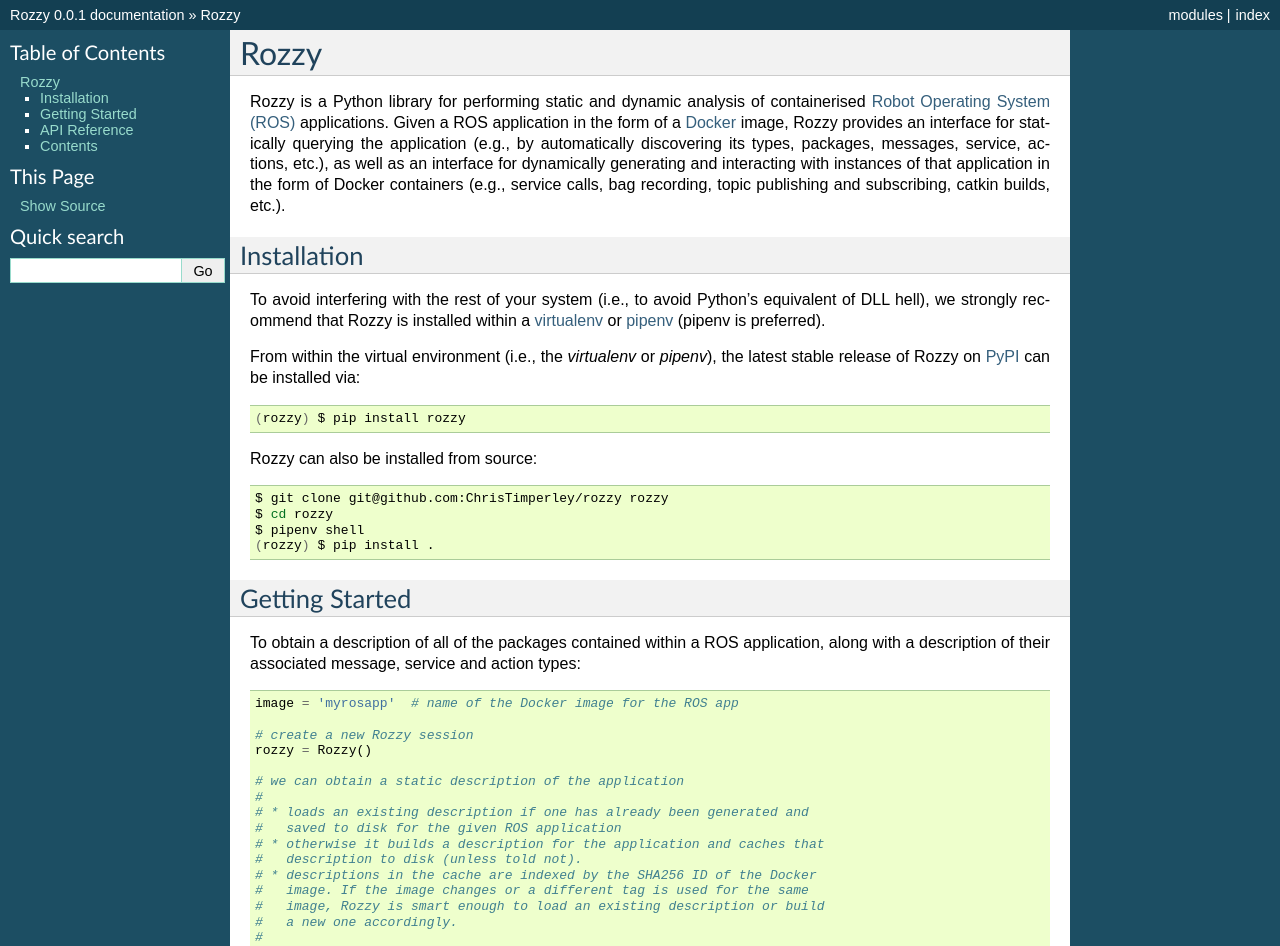
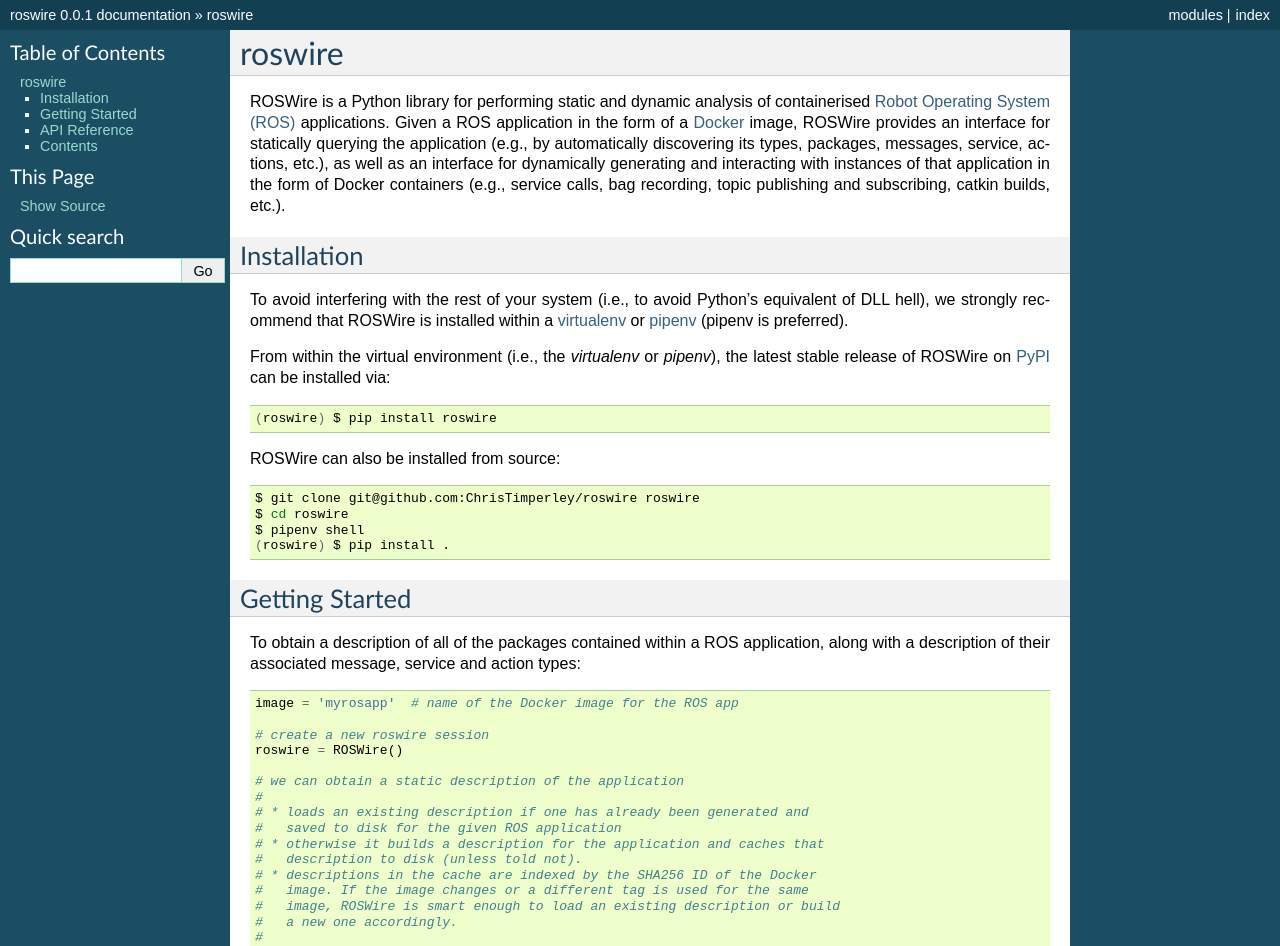
Before and after one commit to cmu-rss-lab/roswire, a Sphinx documentation site: the page built from docs/index.rst, in a window 1280 px wide and 1400 px high. Shown: the top 946 px of the window. Built offline with Sphinx 7.4.7, drawn with Linux system fonts in a browser that asks for light colours; the version number is read from the project's files by our own code; some of the changed text lies outside the part shown.

Commit message:
updated docs

```diff
--- a/docs/conf.py
+++ b/docs/conf.py
@@ -14,19 +14,19 @@
 
 import os
 import sys
-import rozzy
+import roswire
 
 
 # -- Project information -----------------------------------------------------
 
-project = 'Rozzy'
+project = 'roswire'
 copyright = '2019, Christopher Steven Timperley'
 author = 'Christopher Steven Timperley'
 
 # The short X.Y version
-version = rozzy.__version__
+version = roswire.__version__
 # The full version, including alpha/beta/rc tags
-release = rozzy.__version__
+release = roswire.__version__
 
 
 # -- General configuration ---------------------------------------------------
@@ -110,7 +110,7 @@
 # -- Options for HTMLHelp output ---------------------------------------------
 
 # Output file base name for HTML help builder.
-htmlhelp_basename = 'Rozzydoc'
+htmlhelp_basename = 'roswiredoc'
 
 
 # -- Options for LaTeX output ------------------------------------------------
@@ -137,7 +137,7 @@
 # (source start file, target name, title,
 #  author, documentclass [howto, manual, or own class]).
 latex_documents = [
-    (master_doc, 'Rozzy.tex', 'Rozzy Documentation',
+    (master_doc, 'roswire.tex', 'ROSWire Documentation',
      'Christopher Steven Timperley', 'manual'),
 ]
 
@@ -147,7 +147,7 @@
 # One entry per manual page. List of tuples
 # (source start file, name, description, authors, manual section).
 man_pages = [
-    (master_doc, 'rozzy', 'Rozzy Documentation',
+    (master_doc, 'roswire', 'ROSWire Documentation',
      [author], 1)
 ]
 
@@ -158,8 +158,8 @@
 # (source start file, target name, title, author,
 #  dir menu entry, description, category)
 texinfo_documents = [
-    (master_doc, 'Rozzy', 'Rozzy Documentation',
-     author, 'Rozzy', 'One line description of project.',
+    (master_doc, 'ROSWire', 'ROSWire Documentation',
+     author, 'ROSWire', 'One line description of project.',
      'Miscellaneous'),
 ]
 
--- a/docs/index.rst
+++ b/docs/index.rst
@@ -1,12 +1,14 @@
-Rozzy
-=====
+.. -*-restructuredtext-*-
+
+roswire
+=======
 
 
-Rozzy is a Python library for performing static and dynamic analysis of
+ROSWire is a Python library for performing static and dynamic analysis of
 containerised `Robot Operating System (ROS) <https://ros.org>`_
 applications.
 Given a ROS application in the form of a `Docker <https://docker.org>`_
-image, Rozzy provides an interface for statically querying the application
+image, ROSWire provides an interface for statically querying the application
 (e.g., by automatically discovering its types, packages, messages, service,
 actions, etc.), as well as an interface for dynamically generating and
 interacting with instances of that application in the form of Docker
@@ -19,26 +21,26 @@
 
 To avoid interfering with the rest of your system (i.e., to avoid Python's
 equivalent of DLL hell), we strongly recommend that
-Rozzy is installed within a
+ROSWire is installed within a
 `virtualenv <https://virtualenv.pypa.io/en/latest/>`_ or
 `pipenv <https://pipenv.readthedocs.io/en/latest/>`_ (pipenv is preferred).
 
 From within the virtual environment (i.e., the `virtualenv` or `pipenv`),
-the latest stable release of Rozzy on `PyPI <https://pypi.org>`_
+the latest stable release of ROSWire on `PyPI <https://pypi.org>`_
 can be installed via:
 
 .. code:: shell
 
-   (rozzy) $ pip install rozzy
+   (roswire) $ pip install roswire
 
-Rozzy can also be installed from source:
+ROSWire can also be installed from source:
 
 .. code:: shell
 
-   $ git clone git@github.com:ChrisTimperley/rozzy rozzy
-   $ cd rozzy
+   $ git clone git@github.com:ChrisTimperley/roswire roswire
+   $ cd roswire
    $ pipenv shell
-   (rozzy) $ pip install .
+   (roswire) $ pip install .
 
 
 Getting Started
@@ -54,8 +56,8 @@
 
    image = 'myrosapp'  # name of the Docker image for the ROS app
 
-   # create a new Rozzy session
-   rozzy = Rozzy()
+   # create a new roswire session
+   roswire = ROSWire()
 
    # we can obtain a static description of the application
    #
@@ -65,21 +67,21 @@
    #   description to disk (unless told not).
    # * descriptions in the cache are indexed by the SHA256 ID of the Docker
    #   image. If the image changes or a different tag is used for the same
-   #   image, Rozzy is smart enough to load an existing description or build
+   #   image, ROSWire is smart enough to load an existing description or build
    #   a new one accordingly.
    #
-   description = rozzy.descriptions.load_or_build(image)
+   description = roswire.descriptions.load_or_build(image)
 
 
 API Reference
 -------------
 
 
-.. py:module:: rozzy
-.. autoclass:: Rozzy
+.. py:module:: roswire
+.. autoclass:: ROSWire
   :members:
 
-.. py:module:: rozzy.description
+.. py:module:: roswire.description
 .. autoclass:: SystemDescriptionManager()
   :members:
 
```
